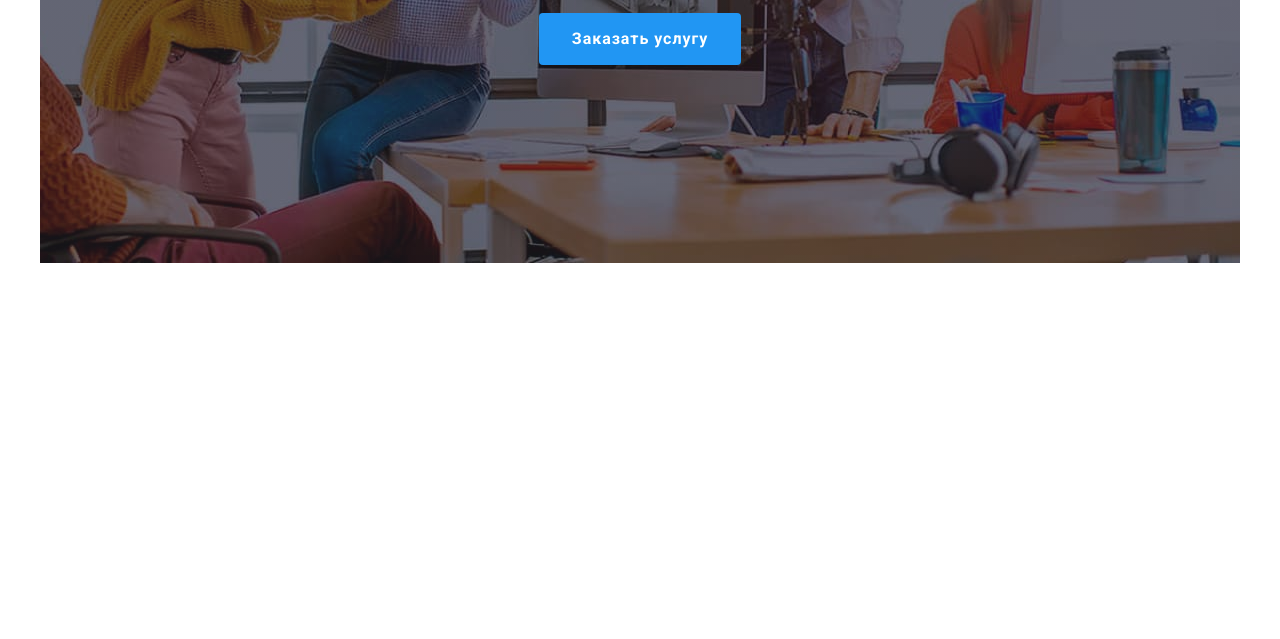
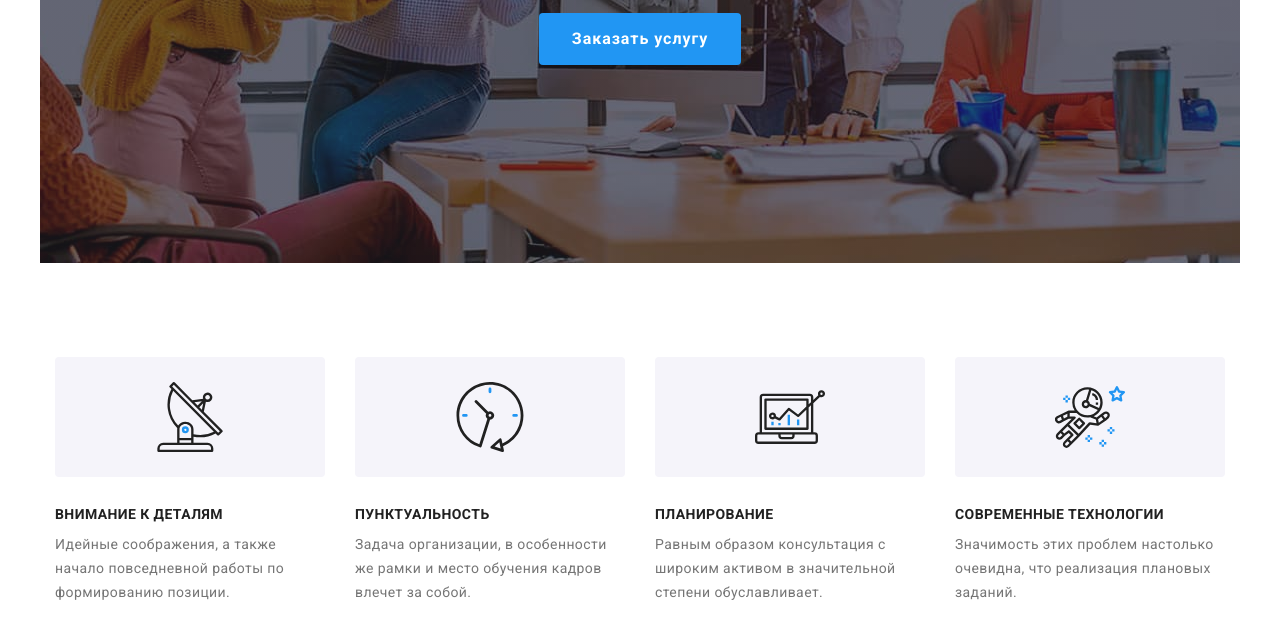
Before and after one commit to Sergey-Markov/goit-markup-hw-08, a plain HTML site: page index.html in a window 1280 px wide. Shown: the part 417-1056 px from the top of the page. Before the commit the page ends 800 px from the top, so only its background shows below. Drawn offline with nearby package versions, Linux system fonts and the light colour scheme.

Commit message:
specifications section complete

```diff
--- a/index.html
+++ b/index.html
@@ -121,7 +121,7 @@
         </section>
 
         <!--==================================Значимость==========================================-->
-        <!-- <section class="comandspecifications">
+        <section class="comandspecifications">
             <h2 class="visually-hidden">Личне качества нашей команды</h2>
             <div class="container">
                 <ul class="list comandspecifications__list">
@@ -173,7 +173,7 @@
 
                 </ul>
            </div>
-        </section> -->
+        </section>
 
 
 
--- a/sass/layout/_specificatins.scss
+++ b/sass/layout/_specificatins.scss
@@ -1,3 +1,85 @@
+.specifications-allimg {
+  display: flex;
+  justify-content: center;
+  align-items: center;
+  width: 450px;
+  height: 120px;
+  background-color: var(--ourcomand-bgc);
+  border-radius: 4px;
+  margin-bottom: 30px;
+}
+
+.comandspecifications {
+  padding-top: 60px;
+  padding-bottom: 60px;
+
+  &__li:not(:last-child) {
+    margin-bottom: 30px;
+  }
+  &__title {
+    margin-bottom: 10px;
+    text-align: center;
+    font-weight: var(--bold-weight);
+    font-size: 14px;
+    line-height: 1.14;
+    text-transform: uppercase;
+  }
+  &__text {
+    color: var(--gray-text);
+
+    font-weight: var(--normal-weight);
+    font-size: 14px;
+    line-height: 1.71;
+  }
+}
+
+@media screen and (min-width: 768px) {
+  .specifications-allimg {
+    display: flex;
+    justify-content: center;
+    align-items: center;
+    width: 354px;
+    height: 120px;
+    background-color: var(--ourcomand-bgc);
+    border-radius: 4px;
+    margin-bottom: 30px;
+  }
+
+  .comandspecifications {
+    padding-top: 60px;
+    padding-bottom: 60px;
+
+    &__list {
+      display: flex;
+      flex-wrap: wrap;
+      justify-content: space-between;
+    }
+
+    &__li {
+      width: 354px;
+      height: 251px;
+    }
+    &__li:not(:last-child) {
+      margin-bottom: 30px;
+    }
+    &__title {
+      margin-bottom: 10px;
+      text-align: start;
+      font-weight: var(--bold-weight);
+      font-size: 14px;
+      line-height: 1.14;
+      text-transform: uppercase;
+    }
+    &__text {
+      color: var(--gray-text);
+
+      font-weight: var(--normal-weight);
+      font-size: 14px;
+      line-height: 1.71;
+    }
+  }
+}
+@media screen and (min-width: 1200px) {
   .specifications-allimg {
     display: flex;
     justify-content: center;
@@ -12,13 +94,13 @@
   .comandspecifications {
     padding-top: 94px;
     padding-bottom: 94px;
-}
-.comandspecifications__list {
+
+    &__list {
       display: flex;
       flex-wrap: wrap;
     }
 
-.comandspecifications__li {
+    &__li {
       display: block;
       max-width: 270px;
       height: 251px;
@@ -28,7 +110,7 @@
       }
     }
 
-.comandspecifications__title {
+    &__title {
       margin-bottom: 10px;
 
       font-weight: var(--bold-weight);
@@ -36,10 +118,12 @@
       line-height: 1.14;
       text-transform: uppercase;
     }
-.comandspecifications__text {
+    &__text {
       color: var(--gray-text);
 
       font-weight: var(--normal-weight);
       font-size: 14px;
       line-height: 1.71;
     }
+  }
+}
```
Also changed, not shown: css/main.css, css/main.min.css, 2 other files. Lines whose indentation alone changed are shown as unchanged.
